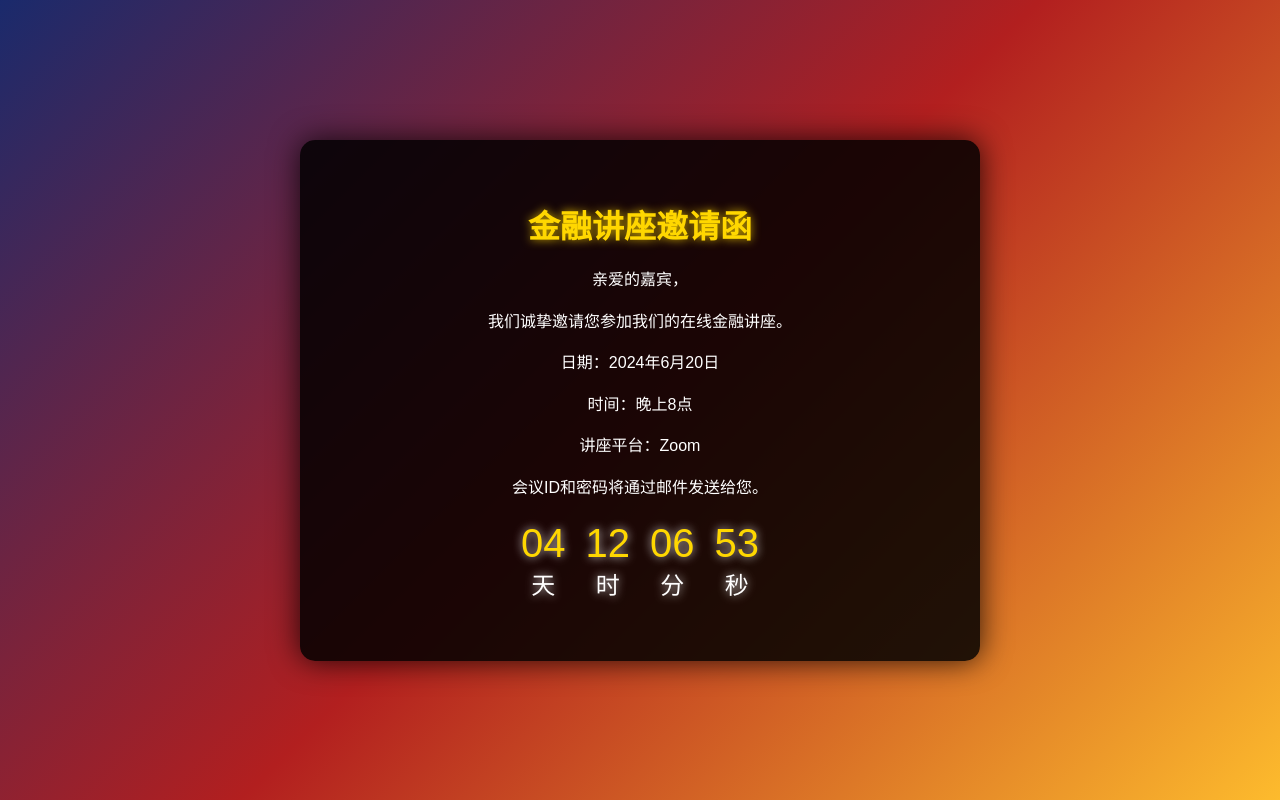
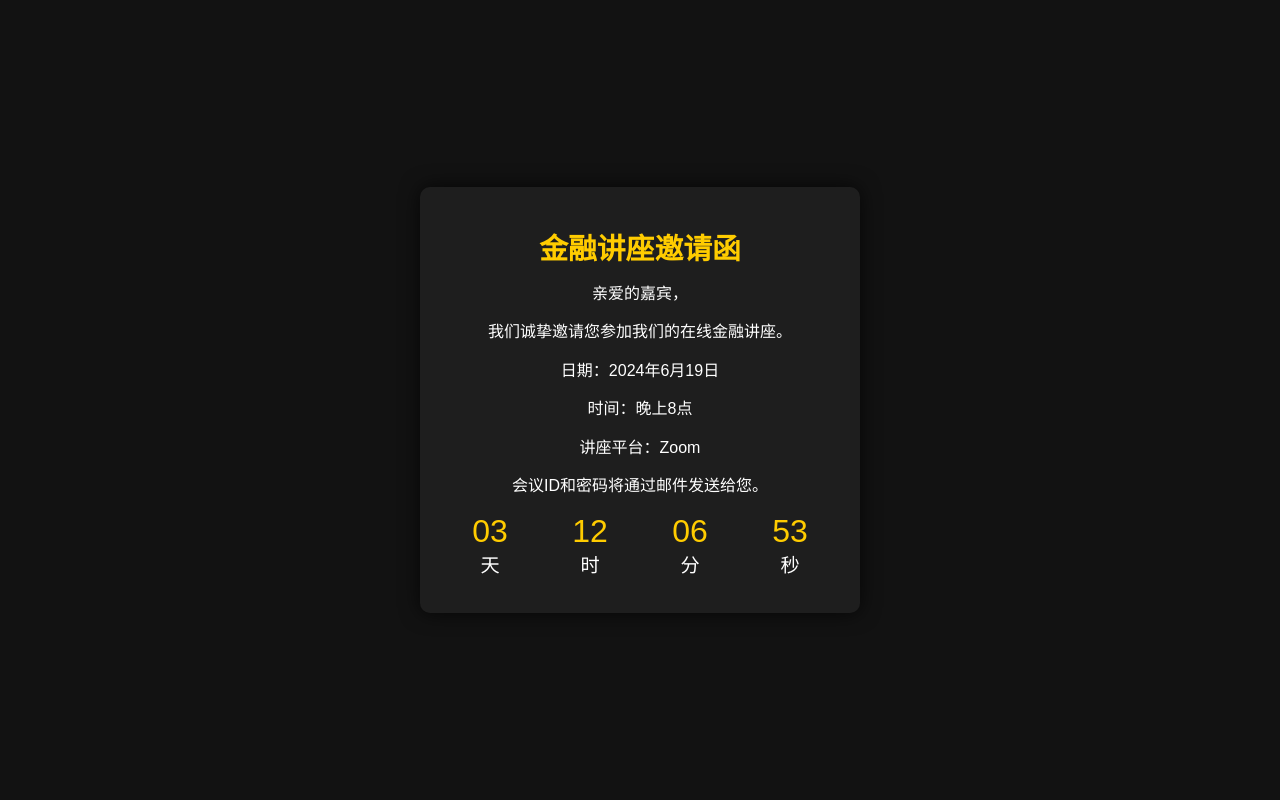
Before and after one commit to NiuBiTeamTest/KakaoAddFriendsTest, a plain HTML site: page index.html in a window 1280 px wide. Drawn offline with Linux system fonts and the light colour scheme.

Commit message:
Update index.html

```diff
--- a/index.html
+++ b/index.html
@@ -10,7 +10,7 @@
             padding: 0;
             box-sizing: border-box;
             font-family: 'Arial', sans-serif;
-            background: linear-gradient(135deg, #1a2a6c, #b21f1f, #fdbb2d);
+            background: #121212;
             color: #fff;
             display: flex;
             justify-content: center;
@@ -19,43 +19,39 @@
             text-align: center;
         }
         .invitation {
-            background: rgba(0, 0, 0, 0.85);
-            padding: 40px;
-            border-radius: 15px;
-            box-shadow: 0 0 30px rgba(0, 0, 0, 0.8);
-            max-width: 600px;
+            background: #1e1e1e;
+            padding: 20px;
+            border-radius: 10px;
+            box-shadow: 0 0 20px rgba(0, 0, 0, 0.7);
+            max-width: 400px;
             width: 90%;
+            margin: 10px;
         }
         h1 {
-            font-size: 2rem;
-            margin-bottom: 20px;
-            color: #ffd700;
-            text-shadow: 0 0 10px rgba(255, 215, 0, 0.8);
+            font-size: 1.8rem;
+            margin-bottom: 15px;
+            color: #ffcc00;
         }
         .event-details {
             font-size: 1rem;
-            margin-bottom: 20px;
-            line-height: 1.6;
+            margin-bottom: 15px;
+            line-height: 1.4;
         }
         #countdown {
             display: flex;
-            justify-content: center;
-            font-size: 1.5rem;
-            margin-bottom: 20px;
+            justify-content: space-around;
+            font-size: 1.2rem;
+            margin-bottom: 15px;
         }
         .time-unit {
             display: inline-block;
-            margin: 0 10px;
-            text-shadow: 0 0 10px rgba(255, 255, 255, 0.8);
         }
         .time-unit span {
             display: block;
-            font-size: 2.5rem;
-            color: #ffd700;
+            font-size: 2rem;
+            color: #ffcc00;
         }
-
-        /* 媒体查询：适配手机端 */
-        @media (max-width: 768px) {
+        @media (max-width: 480px) {
             h1 {
                 font-size: 1.5rem;
             }
@@ -63,10 +59,10 @@
                 font-size: 0.9rem;
             }
             #countdown {
-                font-size: 1.2rem;
+                font-size: 1rem;
             }
             .time-unit span {
-                font-size: 2rem;
+                font-size: 1.5rem;
             }
         }
     </style>
@@ -77,7 +73,7 @@
         <div class="event-details">
             <p>亲爱的嘉宾，</p>
             <p>我们诚挚邀请您参加我们的在线金融讲座。</p>
-            <p>日期：2024年6月20日</p>
+            <p>日期：2024年6月19日</p>
             <p>时间：晚上8点</p>
             <p>讲座平台：Zoom</p>
             <p>会议ID和密码将通过邮件发送给您。</p>
@@ -101,7 +97,7 @@
     <script>
         function updateCountdown() {
             const now = new Date().getTime();
-            const eventDate = new Date('2024-06-20T20:00:00').getTime();
+            const eventDate = new Date('2024-06-19T20:00:00').getTime();
             const distance = eventDate - now;
 
             const days = Math.floor(distance / (1000 * 60 * 60 * 24));
```
